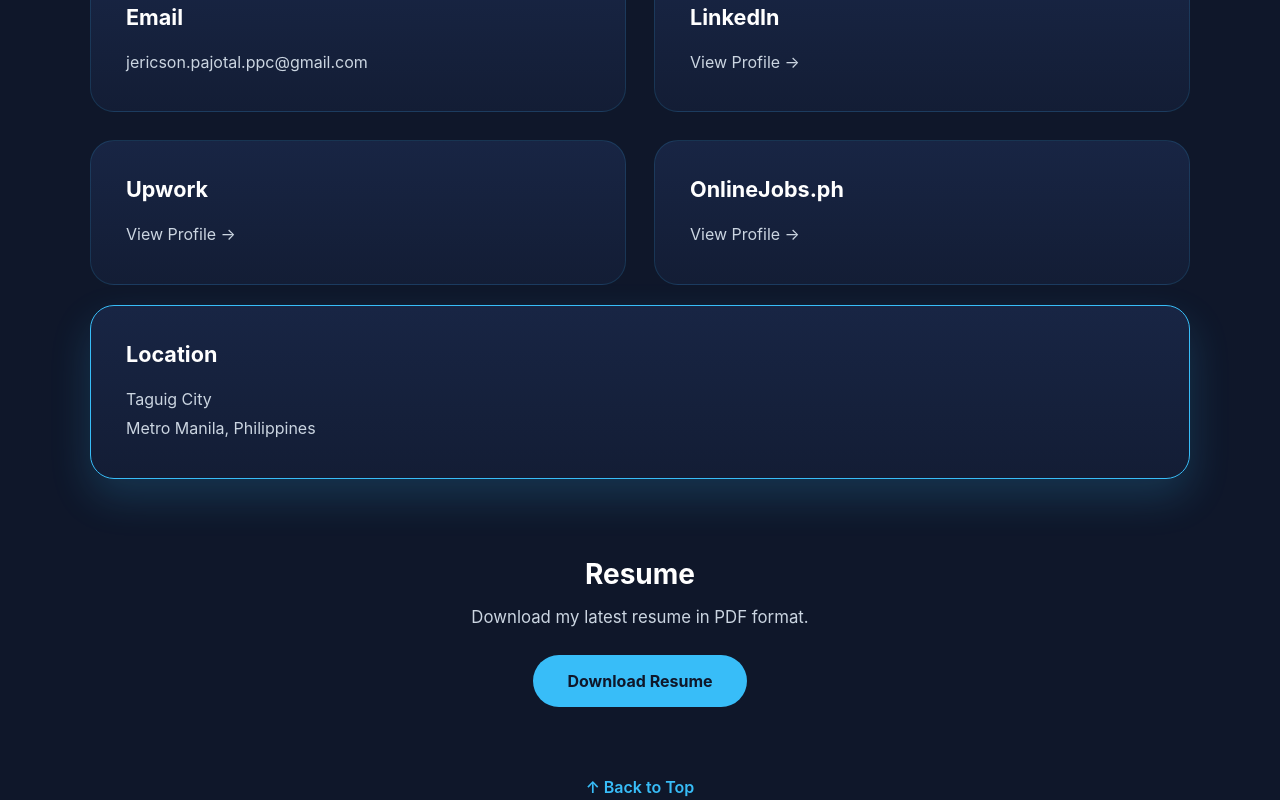
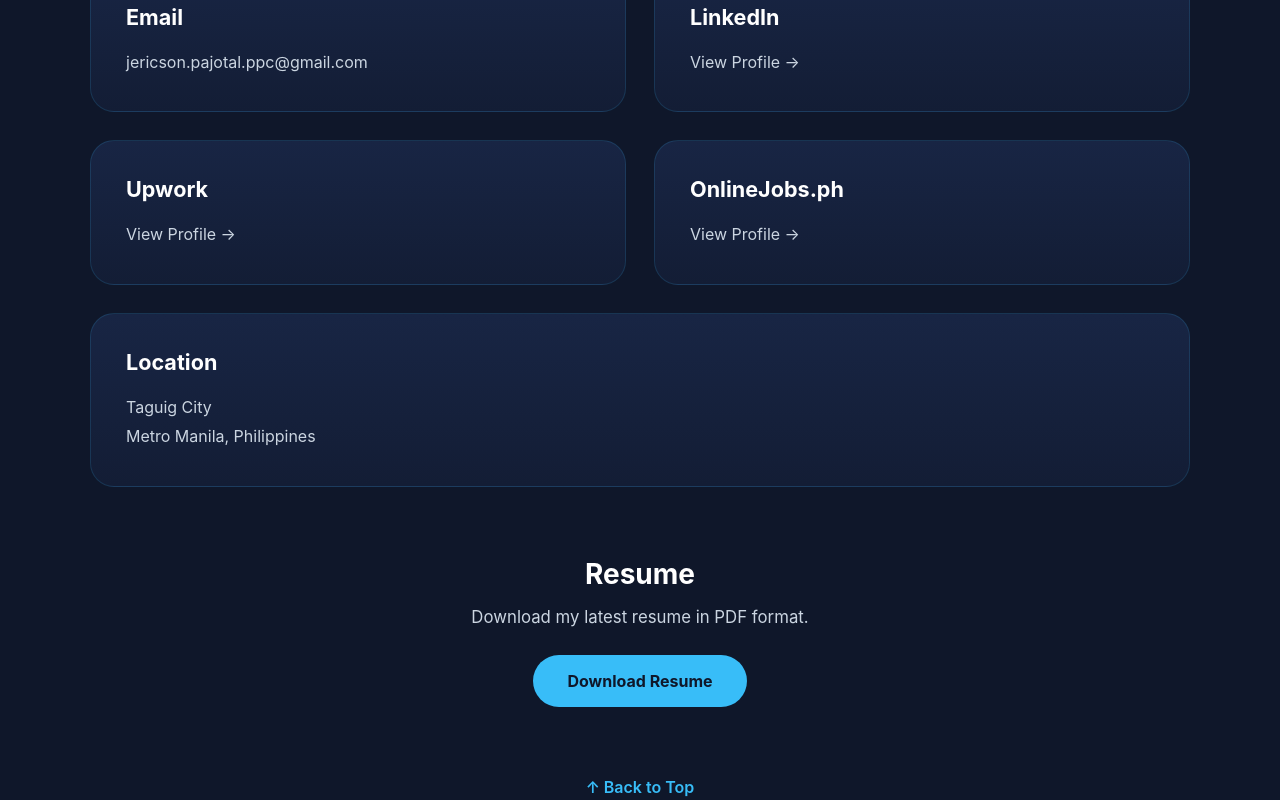
Before and after one commit to likecarl21/jericson-portfolio, a React (Vite) app: page / in a window 1280 px wide. In both pictures the pointer is over the element 640 px from the left and 5943 px from the top of the page. Shown: the part 5543-6343 px from the top of the page. Built offline with nearby package versions, Linux system fonts and the light colour scheme.

Commit message:
Add OnlineJobs.ph link to contact section

```diff
--- a/src/sections/Contact/Contact.jsx
+++ b/src/sections/Contact/Contact.jsx
@@ -77,7 +77,7 @@
             </p>
           </a>
 
-          <div className="contact-card">
+          <div className="contact-card static">
 
             <h3>
               Location
--- a/src/styles/contact.css
+++ b/src/styles/contact.css
@@ -87,6 +87,22 @@
     border-color:#38bdf8;
 
     box-shadow:0 18px 40px rgba(56,189,248,.18);
+
+}
+
+.contact-card.static{
+
+    cursor:default;
+
+}
+
+.contact-card.static:hover{
+
+    transform:none;
+
+    border-color:rgba(56,189,248,.15);
+
+    box-shadow:none;
 
 }
 
```
